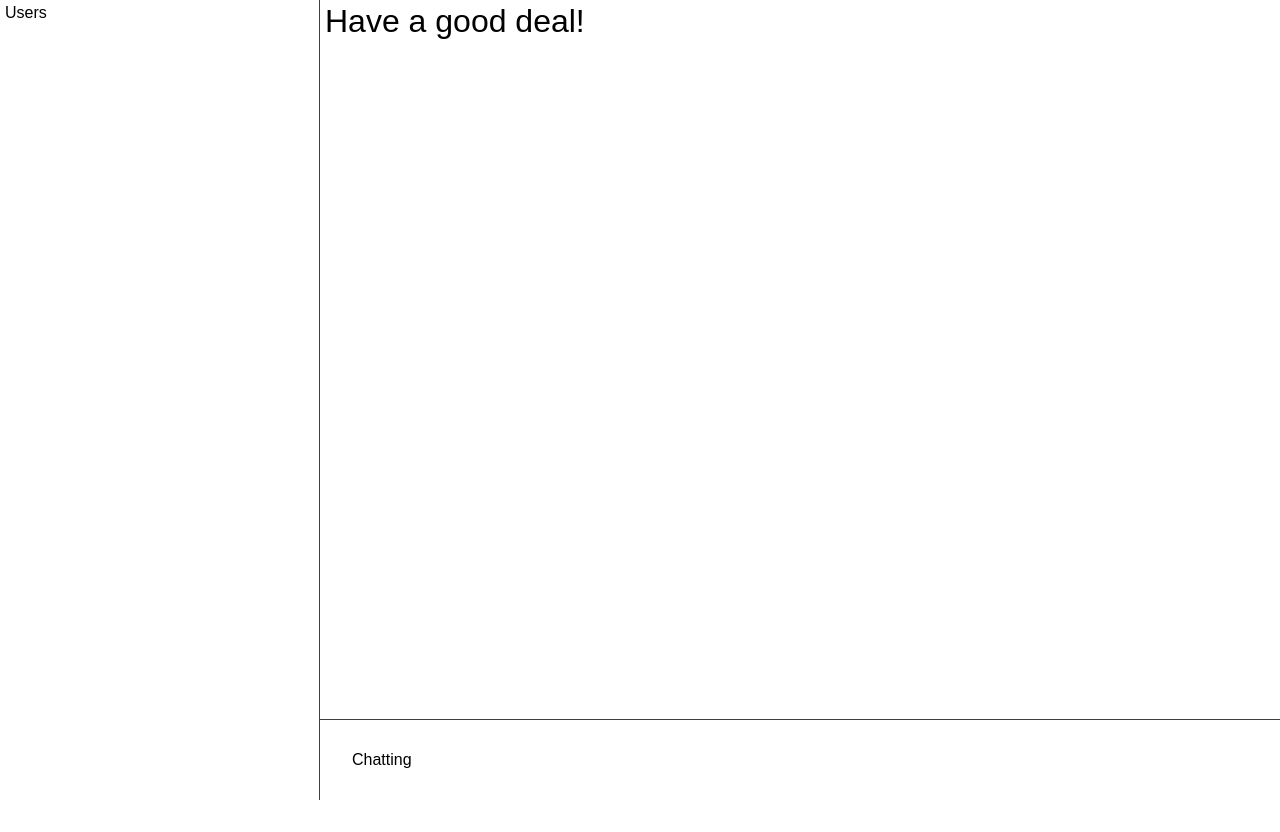
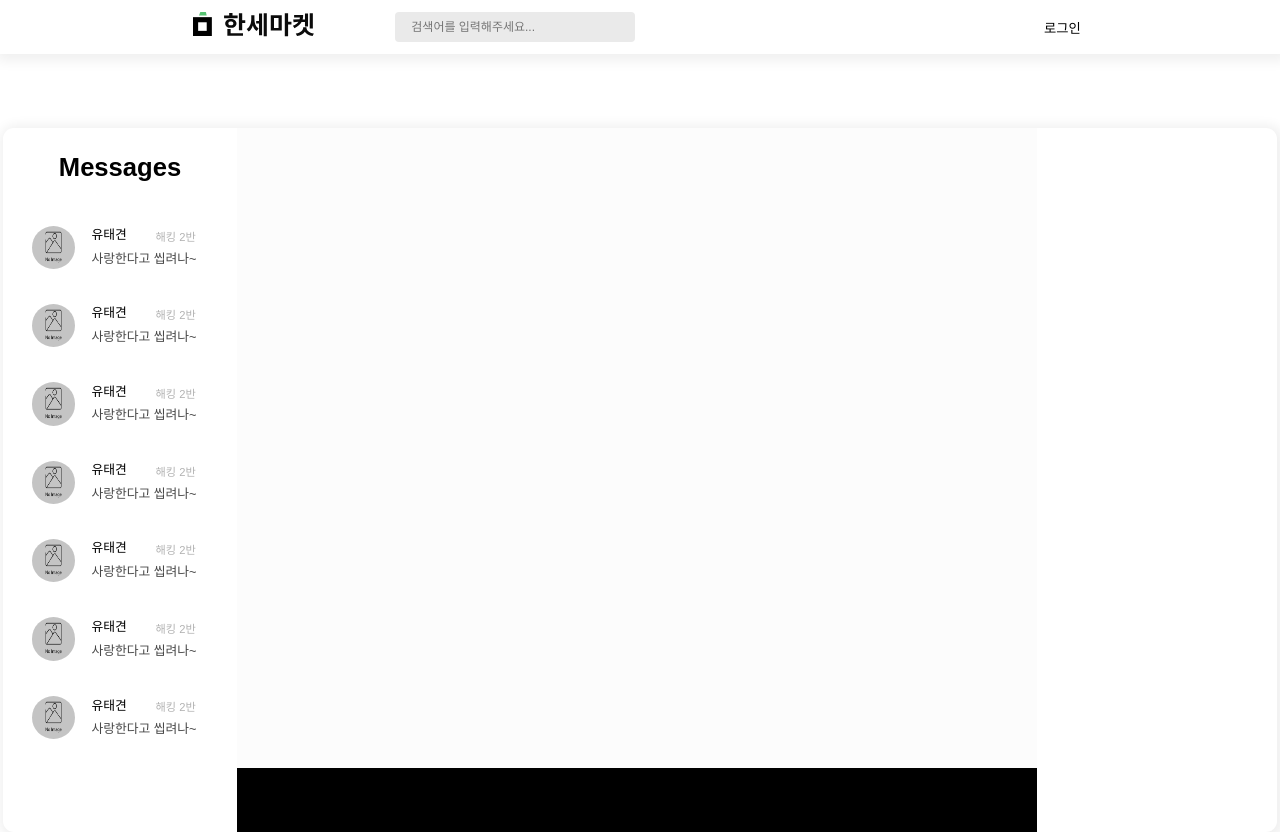
Before and after one commit to Comet105/HanseiMarket-Front, a React (Create React App) app: page /chat in a window 1280 px wide. Before the commit the page ends 800 px from the top, so only its background shows below. Built offline with nearby package versions, Linux system fonts and the light colour scheme; no server answers; a web font is replaced by a local one.

Commit message:
ChatPage UI 구현

```diff
--- a/src/App.js
+++ b/src/App.js
@@ -4,10 +4,10 @@ import AppRoutes from "./Routes/Routes";
 
 function App() {
   return (
-    <div>
+    <>
       <AppRoutes />
       <ToastContainer />
-    </div>
+    </>
   );
 }
 
--- a/src/components/Chatting/ChatPage.js
+++ b/src/components/Chatting/ChatPage.js
@@ -1,56 +1,74 @@
 import React from "react";
 import styled from "styled-components";
+import Header from "../Header";
+import Sidebar from "./Sidebar/Sidebar";
 
 const ChatPage = () => {
   return (
+    <>
+      <Header />
       <Container>
+        <Innerbox>
+          <Chatbox>
             <ChatWrapper>
-        <UserList>Users</UserList>
+              <Sidebar />
               <ChatMain>
-          <ChatList>Have a good deal!</ChatList>
-          <Chatting>Chatting</Chatting>
+                <ChatContent></ChatContent>
+                <Chatting></Chatting>
               </ChatMain>
+              <Test></Test>
             </ChatWrapper>
+          </Chatbox>
+        </Innerbox>
       </Container>
+    </>
   );
 };
 
 const Container = styled.div`
-  box-sizing: border-box;
-  padding: 0;
-  margin: 0;
+  display: flex;
+  justify-content: center;
+  align-items: center;
+  width: 100%;
+  height: 100vh;
+`;
+
+const Innerbox = styled.div`
+  display: flex;
+  justify-content: center;
+  width: 100%;
+  height: 100%;
+`;
+
+const Chatbox = styled.div`
+  height: 100%;
 `;
 
 const ChatWrapper = styled.div`
-  display: grid;
-  grid-template-columns: 1fr 3fr;
-  grid-template-areas: "sidebar main";
-  width: 100vw;
-  height: 100vh;
+  display: flex;
+  justify-content: space-between;
+  margin-top: 8rem;
+  border-radius: 11px;
+  box-shadow: 2px 2px 12px 5px #f0f0f0;
 `;
 
-const ChatMain = styled.div`
-  grid-area: main;
+const ChatMain = styled.div``;
+
+const ChatContent = styled.div`
+  padding: 20rem 25rem 20rem 25rem;
+
+  background-color: #fcfcfc;
 `;
 
-const UserList = styled.div`
-  grid-area: sidebar;
-  padding: 5px 0 0 5px;
-  border-right: 1px solid #3f3f3f;
-  height: 100%;
+const Chatting = styled.footer`
+  width: 100%;
+  height: 4rem;
+  background-color: black;
 `;
 
-const ChatList = styled.div`
-  padding: 5px 0 0 5px;
-  font-size: 2rem;
-`;
-
-const Chatting = styled.div`
-  position: fixed;
-  bottom: 0;
-  width: 100%;
-  padding: 2rem;
-  border-top: 1px solid #3f3f3f;
+const Test = styled.div`
+  height: 100%;
+  width: 15rem;
 `;
 
 export default ChatPage;
--- /dev/null
+++ b/src/components/Chatting/Sidebar/Sidebar.js
@@ -0,0 +1,159 @@
+import React from "react";
+import styled from "styled-components";
+import NotImage from "../../../assets/png/NotImages.png";
+
+const Sidebar = () => {
+  return (
+    <SidebarWrapper>
+      <SidebarTitle>Messages</SidebarTitle>
+      <UserList>
+        <ProfileWrapper>
+          <ProfileImg src={NotImage} />
+          <UserBox>
+            <div style={{ display: "flex" }}>
+              <ProfileName>유태견</ProfileName>
+              <ProfileClassOf>해킹 2반</ProfileClassOf>
+            </div>
+            <Preview>사랑한다고 씹려나~</Preview>
+          </UserBox>
+        </ProfileWrapper>
+
+        <ProfileWrapper>
+          <ProfileImg src={NotImage} />
+          <UserBox>
+            <div style={{ display: "flex" }}>
+              <ProfileName>유태견</ProfileName>
+              <ProfileClassOf>해킹 2반</ProfileClassOf>
+            </div>
+            <Preview>사랑한다고 씹려나~</Preview>
+          </UserBox>
+        </ProfileWrapper>
+
+        <ProfileWrapper>
+          <ProfileImg src={NotImage} />
+          <UserBox>
+            <div style={{ display: "flex" }}>
+              <ProfileName>유태견</ProfileName>
+              <ProfileClassOf>해킹 2반</ProfileClassOf>
+            </div>
+            <Preview>사랑한다고 씹려나~</Preview>
+          </UserBox>
+        </ProfileWrapper>
+
+        <ProfileWrapper>
+          <ProfileImg src={NotImage} />
+          <UserBox>
+            <div style={{ display: "flex" }}>
+              <ProfileName>유태견</ProfileName>
+              <ProfileClassOf>해킹 2반</ProfileClassOf>
+            </div>
+            <Preview>사랑한다고 씹려나~</Preview>
+          </UserBox>
+        </ProfileWrapper>
+
+        <ProfileWrapper>
+          <ProfileImg src={NotImage} />
+          <UserBox>
+            <div style={{ display: "flex" }}>
+              <ProfileName>유태견</ProfileName>
+              <ProfileClassOf>해킹 2반</ProfileClassOf>
+            </div>
+            <Preview>사랑한다고 씹려나~</Preview>
+          </UserBox>
+        </ProfileWrapper>
+
+        <ProfileWrapper>
+          <ProfileImg src={NotImage} />
+          <UserBox>
+            <div style={{ display: "flex" }}>
+              <ProfileName>유태견</ProfileName>
+              <ProfileClassOf>해킹 2반</ProfileClassOf>
+            </div>
+            <Preview>사랑한다고 씹려나~</Preview>
+          </UserBox>
+        </ProfileWrapper>
+
+        <ProfileWrapper>
+          <ProfileImg src={NotImage} />
+          <UserBox>
+            <div style={{ display: "flex", alignItems: "center" }}>
+              <ProfileName>유태견</ProfileName>
+              <ProfileClassOf>해킹 2반</ProfileClassOf>
+            </div>
+            <Preview>사랑한다고 씹려나~</Preview>
+          </UserBox>
+        </ProfileWrapper>
+
+        <Test></Test>
+      </UserList>
+    </SidebarWrapper>
+  );
+};
+
+const SidebarWrapper = styled.div`
+  display: flex;
+  flex-direction: column;
+  align-items: center;
+`;
+
+const SidebarTitle = styled.div`
+  padding: 1.7rem 0 0 0;
+  font-size: 1.6rem;
+  font-weight: 600;
+`;
+
+const ProfileWrapper = styled.div`
+  display: flex;
+  align-items: center;
+  width: 100%;
+  padding: 1.1rem 2.5rem 1.1rem 1.8rem;
+  transition: all 0.2s;
+  cursor: pointer;
+  :hover {
+    background-color: #f9f9f9;
+  }
+`;
+
+const UserBox = styled.div`
+  display: flex;
+  flex-direction: column;
+  margin-left: 1rem;
+`;
+
+const ProfileImg = styled.img`
+  border-radius: 50%;
+  width: 2.7rem;
+  height: 2.7rem;
+`;
+
+const ProfileName = styled.div`
+  font-size: 0.8rem;
+  font-weight: 500;
+`;
+
+const ProfileClassOf = styled.div`
+  font-size: 0.7rem;
+  padding-top: 3px;
+  margin-left: 1.8rem;
+  opacity: 30%;
+`;
+
+const Preview = styled.div`
+  margin-top: 0.6rem;
+  color: #484848;
+  font-size: 0.8rem;
+  font-weight: 400;
+`;
+
+const UserList = styled.div`
+  display: flex;
+  margin-top: 1.7rem;
+  width: 100%;
+  flex-direction: column;
+`;
+
+const Test = styled.div`
+  padding: 4rem 0 0 2rem;
+`;
+
+export default Sidebar;
--- a/src/components/ContentStyle.js
+++ b/src/components/ContentStyle.js
@@ -3,6 +3,7 @@ import { useDispatch } from "react-redux";
 import { Link } from "react-router-dom";
 import styled from "styled-components";
 import { product, getProductId } from "../store/actions/UserAction";
+import NotImages from "../assets/png/NotImages.png";
 
 const ContentStyle = () => {
   const dispatch = useDispatch();
--- a/src/components/Header.js
+++ b/src/components/Header.js
@@ -70,7 +70,11 @@ const HeaderBar = styled.header`
   align-items: center;
   padding-top: 10px;
   padding-bottom: 10px;
-  width: 100%;
+  background-color: white;
+  position: fixed;
+  top: 0;
+  left: 0;
+  right: 0;
   box-shadow: 2px 2px 12px 5px #f0f0f0;
 `;
 
--- a/src/pages/DetailPage/AddDetailPage/AddDetailPage.js
+++ b/src/pages/DetailPage/AddDetailPage/AddDetailPage.js
@@ -1,3 +1,4 @@
+/* eslint-disable no-unused-expressions */
 import React, { useEffect, useState } from "react";
 import styled from "styled-components";
 import Header from "../../../components/Header";
@@ -8,7 +9,6 @@ import { toast } from "react-toastify";
 import "react-toastify/dist/ReactToastify.css";
 import { useNavigate } from "react-router";
 import NumberFormat from "react-number-format";
-import NotImages from "../../../assets/png/NotImages.png";
 
 const AddDetailPage = (props) => {
   const dispatch = useDispatch();
@@ -17,12 +17,12 @@ const AddDetailPage = (props) => {
   const [price, setPrice] = useState("");
   const [description, setDescription] = useState("");
   const [category, setCateGory] = useState("카테고리 선택");
-  const [files, setFiles] = useState("");
+  const [files, setFiles] = useState([]);
 
   const onLoadFile = (e) => {
-    const file = e.target.files;
-    // console.log(file);
-    setFiles(file);
+    setFiles([...e.target.files]);
+    // const file = e.target.files;
+    // setFiles(file);
   };
 
   const handleClick = (e) => {
@@ -33,13 +33,7 @@ const AddDetailPage = (props) => {
         "content-type": "multipart/form-data",
       },
     };
-    dispatch(getimage(formdata, config))
-      .then((res) => {
-        console.log(res);
-      })
-      .catch((error) => {
-        console.log(error);
-      });
+    dispatch(getimage(formdata, config));
   };
 
   const onSubmitHandler = (e) => {
--- a/src/store/actions/UserAction.js
+++ b/src/store/actions/UserAction.js
@@ -55,7 +55,6 @@ export const getimage = (formData, config) => {
   const data = request("post", "/image", formData, config, {
     withCredentials: true,
   });
-  console.log(formData);
   return {
     type: GETIMAGE,
     payload: data,
@@ -76,7 +75,6 @@ export const product = () => {
   const data = request("get", "/product/all", {
     withCredentials: true,
   });
-  console.log(data);
   return {
     type: ALLPRODUCT,
     payload: data,
```
Lines whose indentation alone changed are shown as unchanged.
